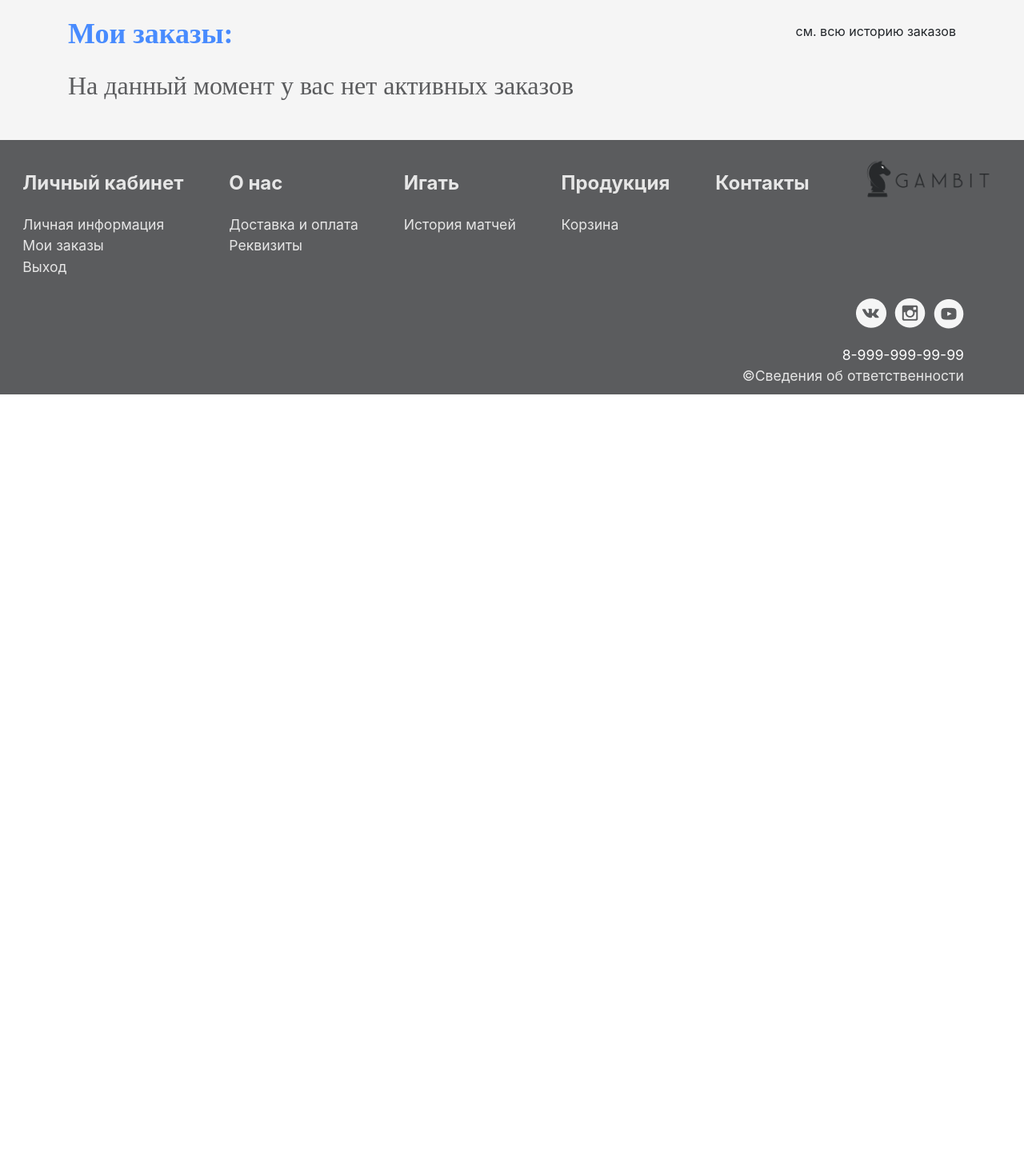
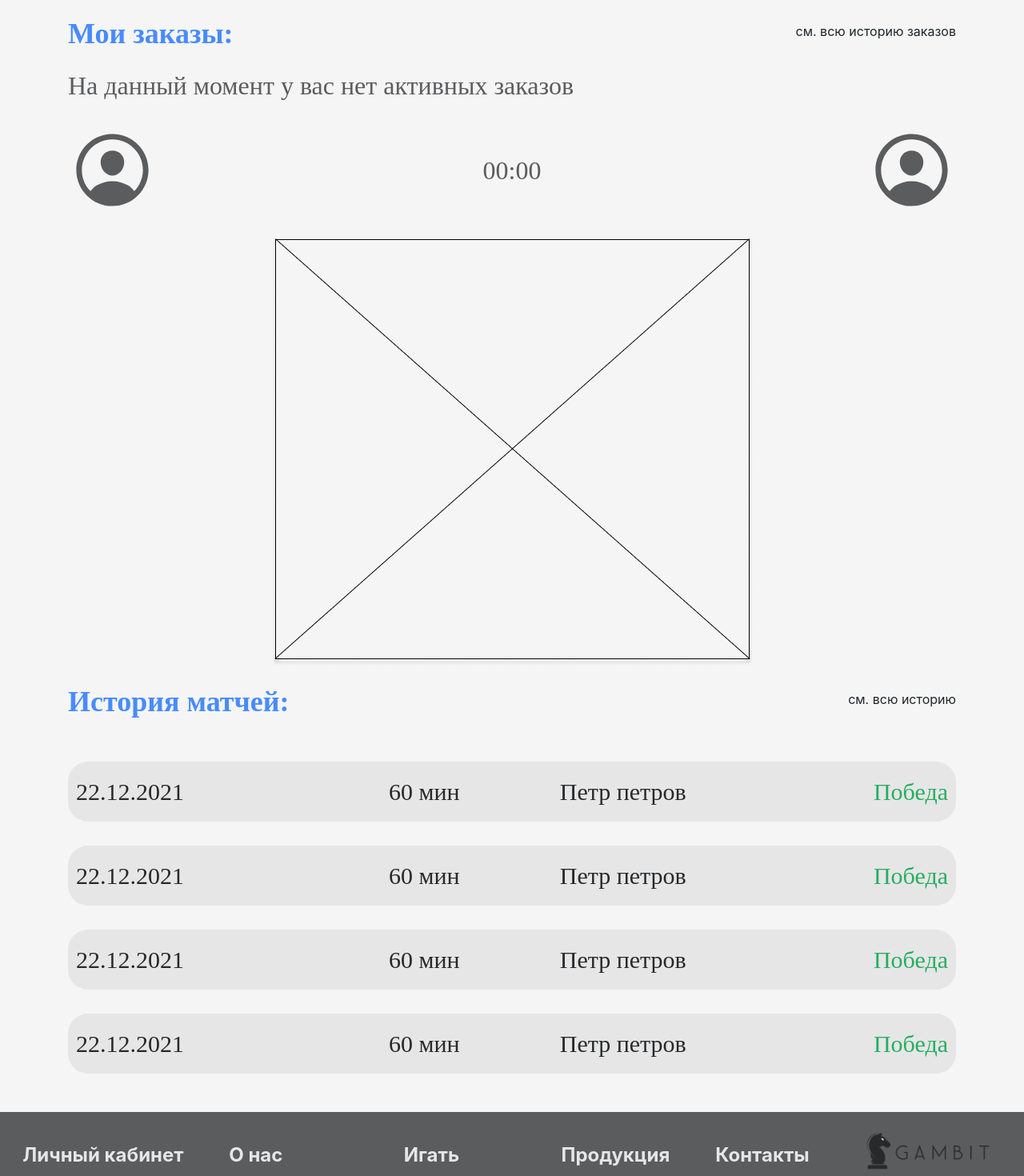
Before and after one commit to Ki-van/gambit-web, a Vue app: page /contacts in a window 1280 px wide. Shown: the part 1860-3330 px from the top of the page at 80% size. Before the commit the page ends 2369 px from the top, so only its background shows below. Built offline with nearby package versions, Linux system fonts and the light colour scheme.

Commit message:
-game block

```diff
--- a/src/App.vue
+++ b/src/App.vue
@@ -259,6 +259,55 @@ footer{
   color: #5B5C5E;
 }
 
+.mid{
+  width: 80%;
+}
+.person__block{
+  width: 10%;
+}
+.person{
+  width: 100%;
+}
+.history__block{
+  background: #E6E6E6;
+  border-radius: 25px;
+  margin-top: 30px;
+  height: 75px;
+}
+.history__15, .history__10, .history__25,  .history__35,  .history__50, .history__20, .history__40{
+  padding: 0 10px 0 10px;
+  width: 15%;
+}
+.history__10{
+  width: 10%;
+}
+.history__25{
+  width: 25%;
+}
+.history__50{
+  width: 50%;
+}
+.history__20{
+  width: 20%;
+}
+.history__40{
+  width: 40%;
+}
+.history__35{
+  width: 35%;
+}
+
+.history__text, .history__text__c{
+  font-family: Josefin Sans;
+  font-style: normal;
+  font-weight: normal;
+  font-size: 30px;
+  line-height: 30px;
+  color: #28292B;
+}
+.history__text__c{
+  color: #27AE60;
+}
 
 @media (max-width: 950px) {
   .footer__social{
@@ -316,12 +365,18 @@ footer{
   .flex__block__half{
     width: 100%;
   }
+  .history__text, .history__text__c{
+    font-size: 24px;
+  }
 }
 
 @media (max-width: 455px) {
   .title__text, .title__text__w, .title__text__l, .personal__text, .heading{
     font-size: 24px;
   }
+  .history__text, .history__text__c{
+    font-size: 16px;
+  }
 }
 
 </style>
--- a/src/views/Contacts.vue
+++ b/src/views/Contacts.vue
@@ -88,6 +88,45 @@
   </div>
   </div>
 
+  <div class="game">
+    <div class="flex__block ptop30">
+      <div class="person__block left"><img src="img/ion_person-circle-outline.svg" class="person"></div>
+      <div class="mid center"><span class="personal__text">00:00</span></div>
+      <div class="person__block right"><img src="img/ion_person-circle-outline.svg" class="person"></div>
+    </div>
+    <div class="container center ptop30"><img src="img/plug.png" class="img-fluid"></div>
+    <div class="flex__block ptop30">
+      <div class="flex__block__half"><span class="title__text">История матчей:</span></div>
+      <div class="flex__block__half right"><a>см. всю историю</a></div>
+    </div>
+    <div class="flex__block ptop30">
+      <div class="flex__block history__block">
+        <div class="flex__block left history__20 center"><span class="history__text">22.12.2021</span></div>
+        <div class="flex__block right history__25 center"><span class="history__text">60 мин</span></div>
+        <div class="flex__block history__35 center"><span class="history__text">Петр петров</span></div>
+        <div class="flex__block right history__20 center"><span class="history__text__c">Победа</span></div>
+      </div>
+      <div class="flex__block history__block">
+        <div class="flex__block left history__20 center"><span class="history__text">22.12.2021</span></div>
+        <div class="flex__block right history__25 center"><span class="history__text">60 мин</span></div>
+        <div class="flex__block history__35 center"><span class="history__text">Петр петров</span></div>
+        <div class="flex__block right history__20 center"><span class="history__text__c">Победа</span></div>
+      </div>
+      <div class="flex__block history__block">
+        <div class="flex__block left history__20 center"><span class="history__text">22.12.2021</span></div>
+        <div class="flex__block right history__25 center"><span class="history__text">60 мин</span></div>
+        <div class="flex__block history__35 center"><span class="history__text">Петр петров</span></div>
+        <div class="flex__block right history__20 center"><span class="history__text__c">Победа</span></div>
+      </div>
+      <div class="flex__block history__block">
+        <div class="flex__block left history__20 center"><span class="history__text">22.12.2021</span></div>
+        <div class="flex__block right history__25 center"><span class="history__text">60 мин</span></div>
+        <div class="flex__block history__35 center"><span class="history__text">Петр петров</span></div>
+        <div class="flex__block right history__20 center"><span class="history__text__c">Победа</span></div>
+      </div>
+    </div>
+  </div>
+
 </section>
 </template>
 <script>
```
